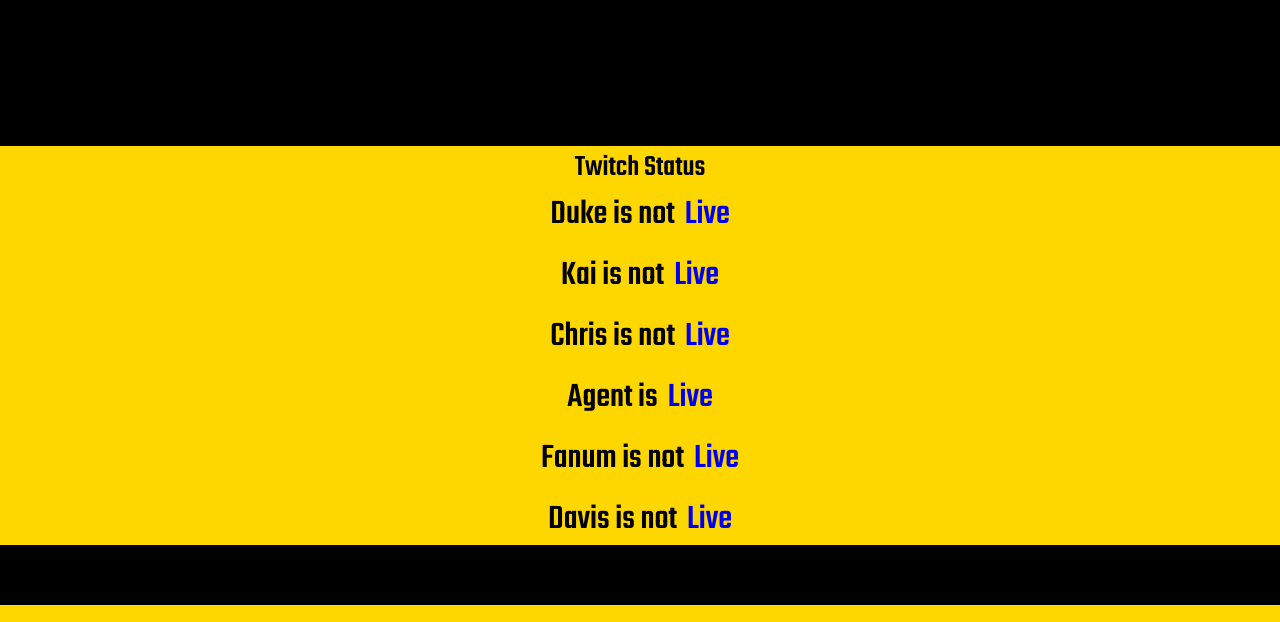
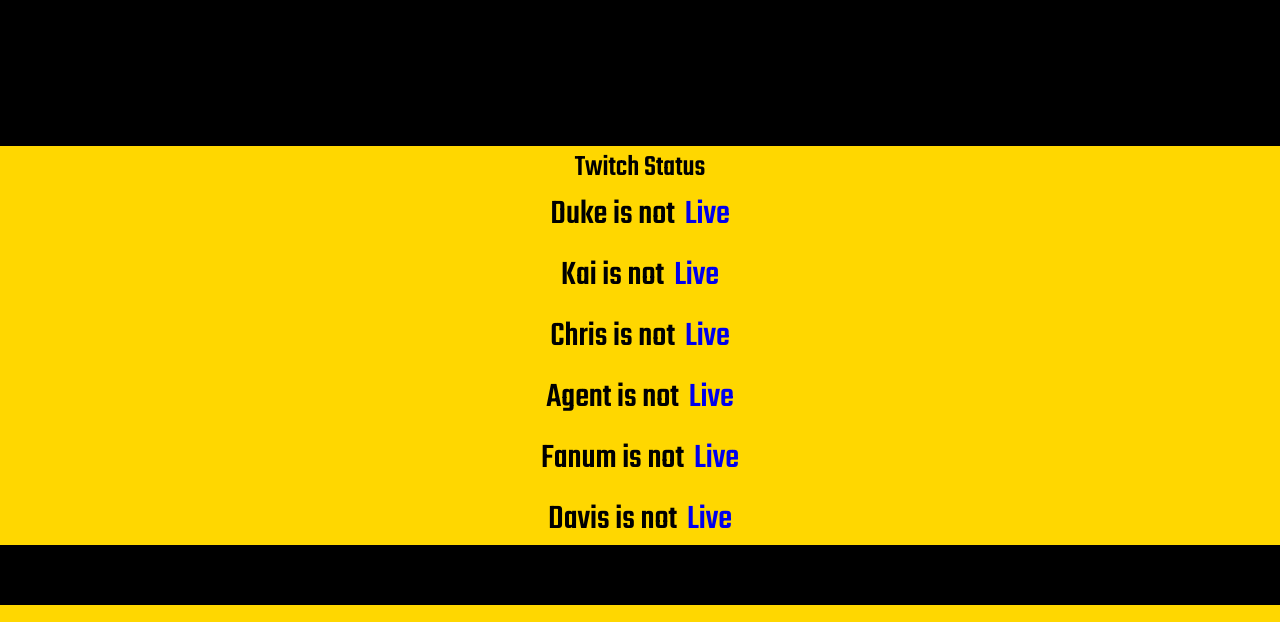
Before and after one commit to devillejoshua14/AMPWebsite, a plain HTML site: page index.html in a window 1280 px wide. Shown: the part 1379-2001 px from the top of the page. Drawn offline with Linux system fonts and the light colour scheme.

Commit message:
fix: update Agent's Twitch status to indicate he is not live

```diff
--- a/index.html
+++ b/index.html
@@ -59,7 +59,7 @@
         <li>Duke is not <a href="https://www.twitch.tv/duke" target="_blank">Live</a></li>
         <li>Kai is not <a href="https://www.twitch.tv/kaicenat" target="_blank">Live</a></li>
         <li>Chris is not <a href="https://www.twitch.tv/chrisnxtdoor" target="_blank">Live</a></li>
-        <li>Agent is <a href="https://twitch.tv/agent00" target="_blank">Live</a></li>
+        <li>Agent is not <a href="https://twitch.tv/agent00" target="_blank">Live</a></li>
         <li>Fanum is not <a href="https://www.twitch.tv/fanum" target="_blank">Live</a></li>
         <li>Davis is not <a href="https://www.twitch.tv/davis" target="_blank">Live</a></li>
       </ul>
```
